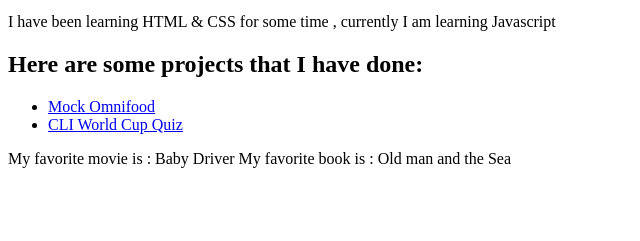
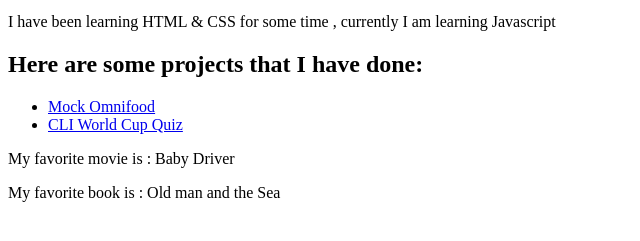
Before and after one commit to singh-gurman/gurman-portfolio, a plain HTML site: page index.html in a window 1280 px wide. Shown: the part 101-342 px from the top of the page, without its empty margins (0-640 px from the left). Drawn offline with Linux system fonts and the light colour scheme.

Commit message:
fix : text formatting done for favorites

```diff
--- a/index.html
+++ b/index.html
@@ -27,9 +27,7 @@
         </a>
       </li>
     </ul>
-    <p>
-      My favorite movie is : Baby Driver My favorite book is : Old man and the
-      Sea
-    </p>
+    <p>My favorite movie is : Baby Driver</p>
+    <p>My favorite book is : Old man and the Sea</p>
   </body>
 </html>
```
